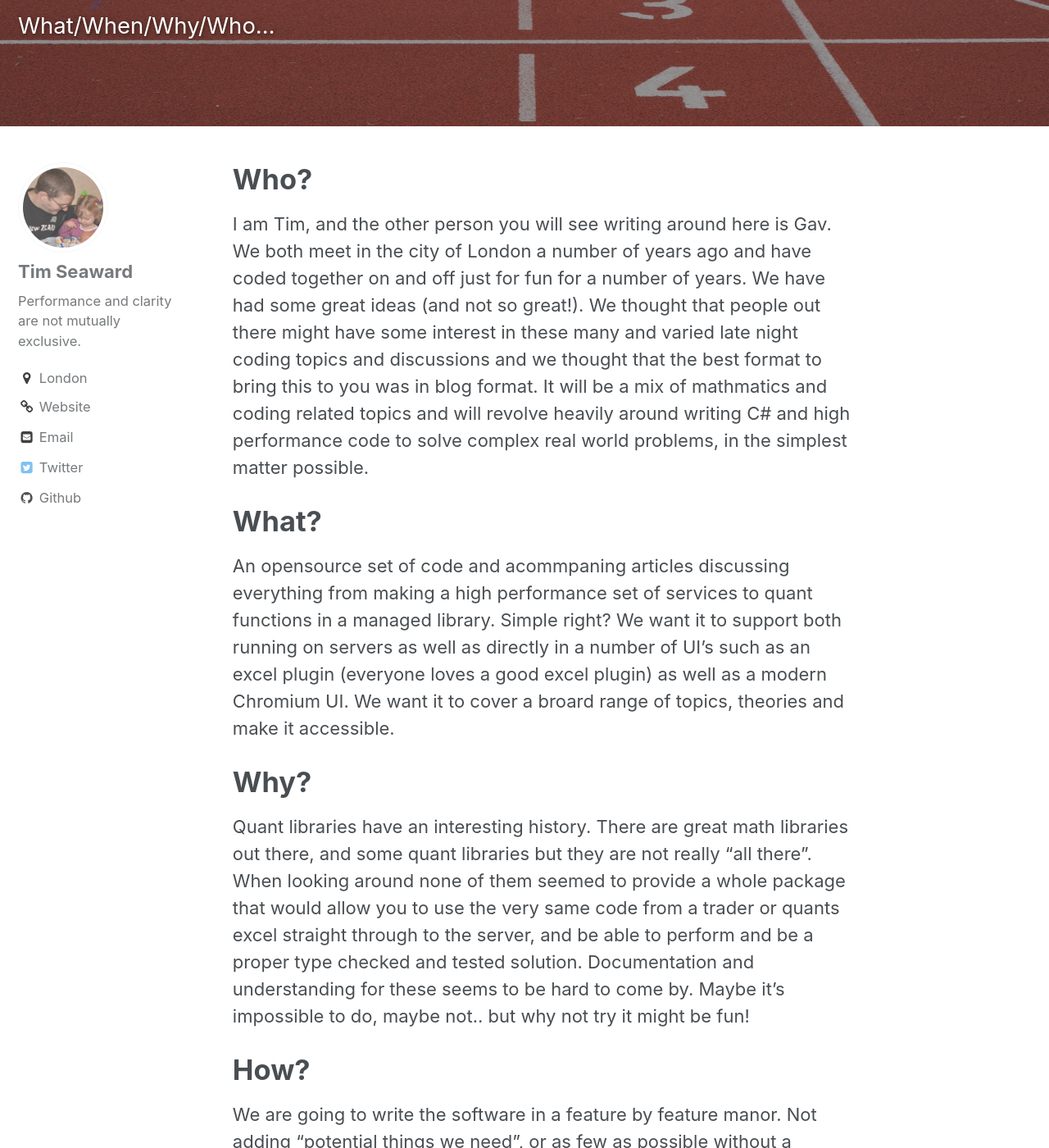
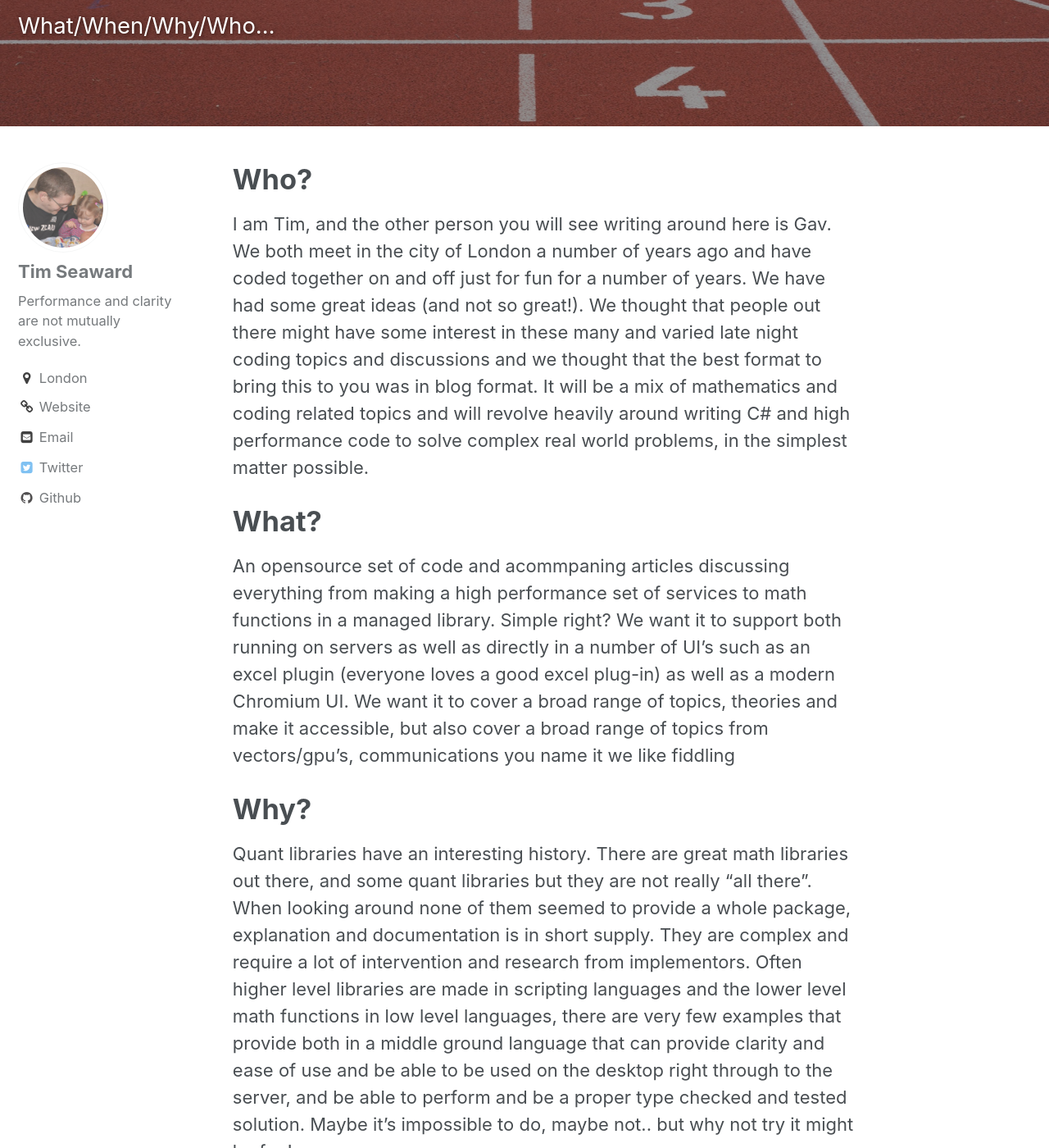
Before and after one commit to cetusfinance/cetusfinance.github.io, a Jekyll site: the page built from _posts/tim/2016-11-16-Off-the-starting-line.md, in a window 1280 px wide and 1400 px high, scrolled down 236 px. Shown: the whole window at 82% size. Built offline with Jekyll 4.4.1, drawn with Linux system fonts in a browser that asks for light colours; emoji names are drawn with the system emoji font; comment, search, counter and statistics services are not loaded; some of the changed text lies outside the part shown.

Commit message:
.net core

```diff
--- a/_posts/tim/2016-11-16-Off-the-starting-line.md
+++ b/_posts/tim/2016-11-16-Off-the-starting-line.md
@@ -13,33 +13,34 @@
 I am Tim, and the other person you will see writing around here is Gav. We both meet in the city of London a number of years ago and have
 coded together on and off just for fun for a number of years. We have had some great ideas (and not so great!). We thought that people out
 there might have some interest in these many and varied late night coding topics and discussions and we thought that the best format to bring
-this to you was in blog format. It will be a mix of mathmatics and coding related topics and will revolve heavily around writing C# and high
+this to you was in blog format. It will be a mix of mathematics and coding related topics and will revolve heavily around writing C# and high
 performance code to solve complex real world problems, in the simplest matter possible.
 
 
 # What?
 An opensource set of code and acommpaning articles discussing everything from making a high performance set of services
-to quant functions in a managed library. Simple right? We want it to support both running on servers as well as directly in a
-number of UI's such as an excel plugin (everyone loves a good excel plugin) as well as a modern Chromium UI.
-We want it to cover a broard range of topics, theories and make it accessible.
+to math functions in a managed library. Simple right? We want it to support both running on servers as well as directly in a
+number of UI's such as an excel plugin (everyone loves a good excel plug-in) as well as a modern Chromium UI.
+We want it to cover a broad range of topics, theories and make it accessible, but also cover a broad range of topics from vectors/gpu's, communications
+you name it we like fiddling
 
 # Why?
 Quant libraries have an interesting history. There are great math libraries out there, and some quant libraries but they are not really "all there".
-When looking around none of them seemed to provide a whole package that would allow you to use the very same code from a trader or quants excel straight through
-to the server, and be able to perform and be a proper type checked and tested solution. Documentation and understanding for these seems to be hard to come by.
+When looking around none of them seemed to provide a whole package, explanation and documentation is in short supply. They are complex and require a lot of intervention and research
+from implementors.  Often higher level libraries are made in scripting languages and the lower level math functions in low level languages, there are very few examples that provide both
+in a middle ground language that can provide clarity and ease of use and be able to be used on the desktop right through to the server, and be able to perform and be a proper type checked and tested solution.
 Maybe it's impossible to do, maybe not.. but why not try it might be fun!
 
 # How?
-We are going to write the software in a feature by feature manor. Not adding "potential things we need", or as few as possible without a usecase. If you have a usecase you
+We are going to write the software in a feature by feature manor. Not adding "potential things we need", or as few as possible without a a purpose. If you have a use case you
 are interested in please do add an issue, we will be looking for things to add. Even better feel free to write some code! If you don't want to do that we would still love you
-to add issues for usecases or features you would like to see. We will be using .Net Core and making our entire library cross platform.
+to add issues for ideas, bugs, improvements or features you would like to see. We will be using .Net Core and making our entire library cross platform.
 
-So here we are looking to write an opensource code library in .Net Core.
 Upfront we have some basic requirements for the project, without which it is just
-a learning excerise at best and at worst completely pointless.
+a learning exercise at best and at worst completely pointless.
 
 * Performance matters and needs to be baked in from day one
-* Xplat or cross platform is becoming extremely important
+* X-Plat or cross platform is becoming extremely important
 * Easy deployment and the ability to plug into diverse data sources
 * Code quality needs to be high from the start and needs to be maintained
 * A community and a policy of openness from day one
--- a/index.html
+++ b/index.html
@@ -19,7 +19,7 @@
     btn_class: "btn--inverse"
   - image_path: frontGrid3.jpg
     title: "Looking forward"
-    excerpt: "Emerging frameworks, technology, and services now allow us to build software that takes care of the complex at lightning speed."
+    excerpt: "Emerging frameworks, technology, and services now allow us to solve difficult problems at lightning speed."
 ---
 
 {% include base_path %}
```
Also changed, not shown: other parts of _posts/tim/2016-11-16-Off-the-starting-line.md (+3 -2 lines), other parts of index.html (+1 -1 lines), _posts/tim/2016-11-17-Digging-in.md (+1 -1 lines), _posts/tim/2016-11-18-Time-ticks-on.md (renamed from _futurePosts/2999-11-13-Time-ticks-on.md, +21 -9 lines), _posts/tim/2016-11-19-Part-1-Not-your-grandads-dotnet.md (added, +70 -0 lines), _posts/tim/2016-11-20-Part-2-pipelines.md (added, +10 -0 lines), images/granddadsnet/header.jpg (added), images/granddadsnet/teaser.jpg (added), images/pipelines/header.jpg (added), images/pipelines/teaser.jpg (added).
